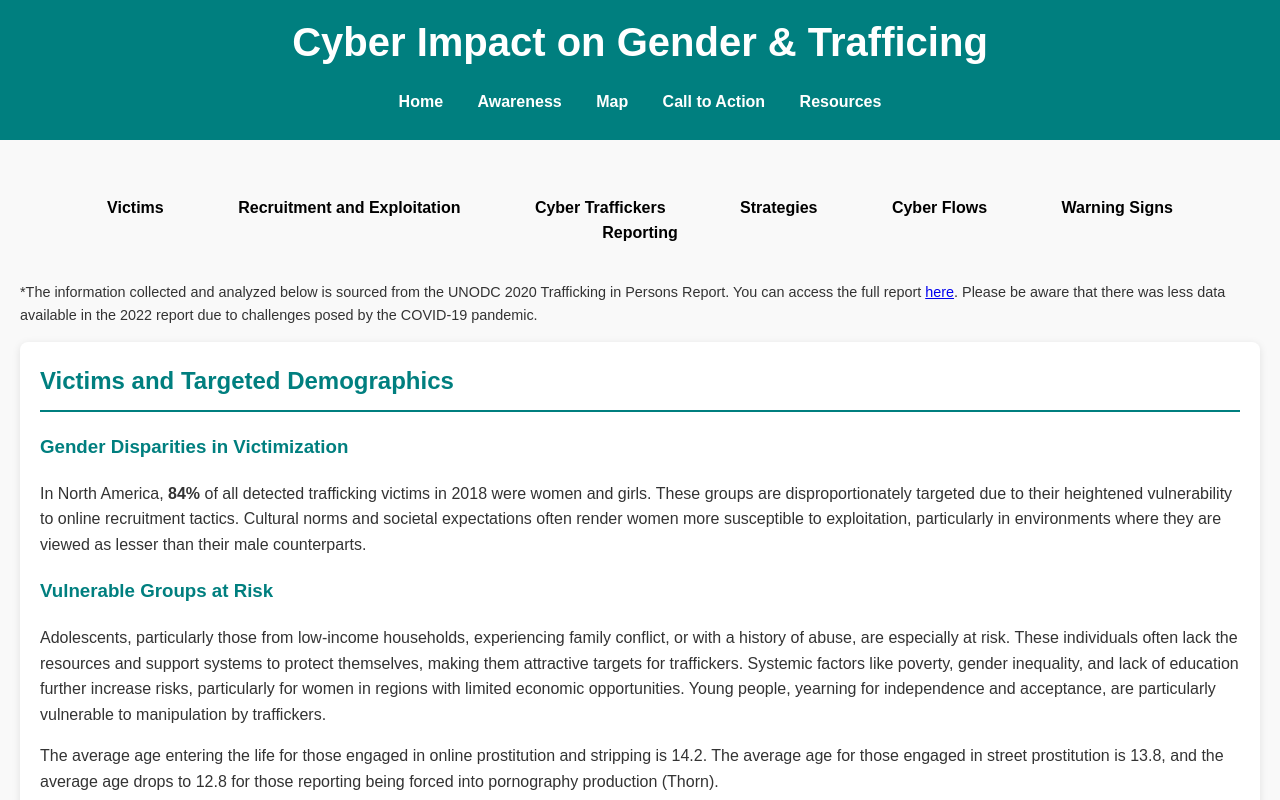
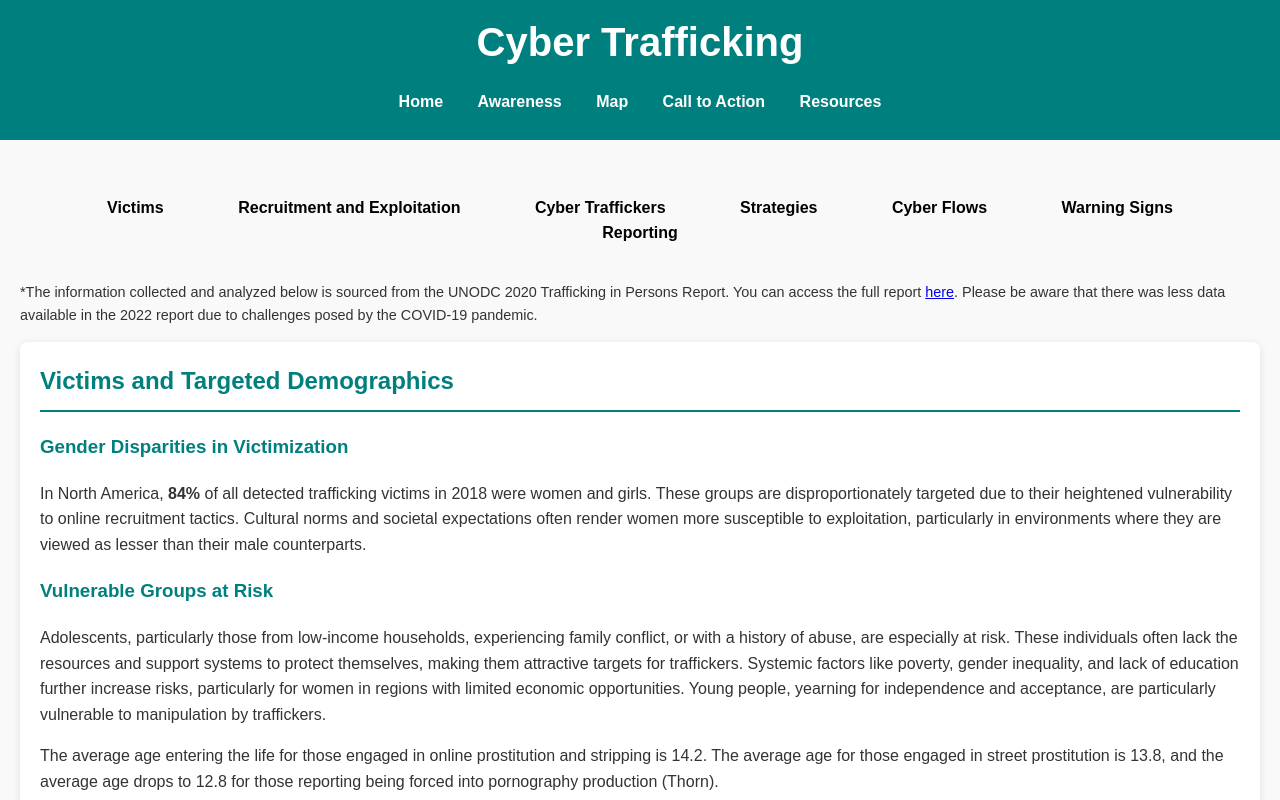
Before and after one commit to mattmem12/Cyber--Trafficking-Awareness, a plain HTML site: page statistics.html in a window 1280 px wide. Shown: the top 800 px of the page. Drawn offline with Linux system fonts and the light colour scheme.

Commit message:
namecheap

```diff
--- a/statistics.html
+++ b/statistics.html
@@ -8,7 +8,7 @@
 </head>
 <body>
     <header>
-        <h1>Cyber Impact on Gender & Trafficing</h1>
+        <h1>Cyber Trafficking</h1>
         <nav>
             <ul>
                 <li><a href="index.html">Home</a></li>
```
Also changed, not shown: 1 other file.
